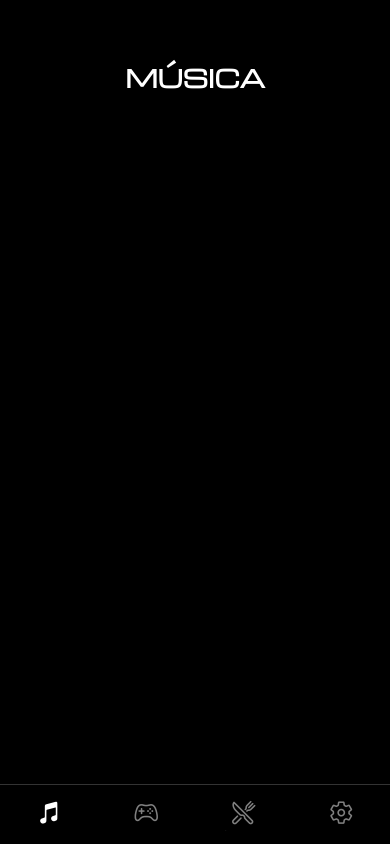
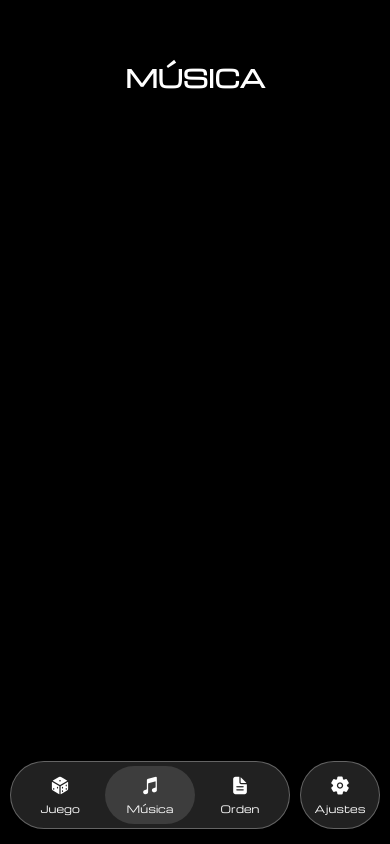
Before and after one commit to Daniel-orona21/Playing-Movil, a React Native app: screen /Layout in a window 390 px wide. Built offline with nearby package versions, Linux system fonts and the light colour scheme.

Commit message:
layout basico

```diff
--- a/App.js
+++ b/App.js
@@ -53,7 +53,8 @@ function HomeScreen({ navigation }) {
 export default function App() {
   return (
     <NavigationContainer>
-      <Stack.Navigator initialRouteName="Home">
+      {/* <Stack.Navigator initialRouteName="Home"> */}
+      <Stack.Navigator initialRouteName="Layout">
         <Stack.Screen name="Home" component={HomeScreen} options={{ headerShown: false }} />
         <Stack.Screen name="Qr" component={QrScreen} options={{ headerShown: false }} />
         <Stack.Screen name="Layout" component={LayoutScreen} options={{ headerShown: false }} />
--- a/constants/Colors.js
+++ b/constants/Colors.js
@@ -1,7 +1,9 @@
 export const Colors = {
   // fondo: '#080808',
   fondo: 'black',
-  contenedor: '$3131314d',
+  tab: 'rgba(217, 217, 217, .15)',
+  tabSeleccionado: 'rgba(217, 217, 217, .25)',
+  contenedor: '#3131314d',
   primary: '#007BFF',
   secundario: '#2CDC6E',
   accent: '#FFC107',
--- a/screens/LayoutScreen.js
+++ b/screens/LayoutScreen.js
@@ -1,6 +1,8 @@
+import React from 'react';
 import { StatusBar } from 'expo-status-bar';
 import { createBottomTabNavigator } from '@react-navigation/bottom-tabs';
 import { Ionicons } from '@expo/vector-icons';
+import { View, Text, StyleSheet, TouchableOpacity, Animated } from 'react-native';
 import MusicaScreen from './MusicaScreen';
 import JuegoScreen from './JuegoScreen';
 import OrdenesScreen from './OrdenesScreen';
@@ -10,75 +12,182 @@ import { Colors } from '../constants/Colors';
 const Tab = createBottomTabNavigator();
 
 const LayoutScreen = ({ navigation }) => {
+  const [activeTab, setActiveTab] = React.useState('Música');
+  const fadeAnim = React.useRef(new Animated.Value(1)).current;
+
+  const handleTabChange = (newTab) => {
+    // Animación de fade out
+    Animated.timing(fadeAnim, {
+      toValue: 0,
+      duration: 150,
+      useNativeDriver: true,
+    }).start(() => {
+      // Cambiar el tab
+      setActiveTab(newTab);
+      // Animación de fade in
+      Animated.timing(fadeAnim, {
+        toValue: 1,
+        duration: 150,
+        useNativeDriver: true,
+      }).start();
+    });
+  };
+
+  const renderScreen = () => {
+    switch (activeTab) {
+      case 'Música':
+        return <MusicaScreen />;
+      case 'Juego':
+        return <JuegoScreen />;
+      case 'Ordenes':
+        return <OrdenesScreen />;
+      case 'Ajustes':
+        return <AjustesScreen />;
+      default:
+        return <JuegoScreen />;
+    }
+  };
+
+  const TabButton = ({ tabName, iconName, label, isSelected, onPress }) => (
+    <TouchableOpacity
+      style={[
+        styles.tabButton,
+        isSelected ? styles.tabButtonSelected : styles.tabButtonUnselected
+      ]}
+      onPress={onPress}
+    >
+      <Ionicons
+        name={iconName}
+        size={20}
+        color="white"
+      />
+      <Text style={styles.tabLabel}>{label}</Text>
+    </TouchableOpacity>
+  );
+
   return (
-    <>
-      <Tab.Navigator
-        screenOptions={({ route }) => ({
-          tabBarIcon: ({ focused, color, size }) => {
-            let iconName;
+    <View style={styles.container}>
+      <Animated.View style={[styles.screenContainer, { opacity: fadeAnim }]}>
+        {renderScreen()}
+      </Animated.View>
 
-            if (route.name === 'Musica') {
-              iconName = focused ? 'musical-notes' : 'musical-notes-outline';
-            } else if (route.name === 'Juego') {
-              iconName = focused ? 'game-controller' : 'game-controller-outline';
-            } else if (route.name === 'Ordenes') {
-              iconName = focused ? 'restaurant' : 'restaurant-outline';
-            } else if (route.name === 'Ajustes') {
-              iconName = focused ? 'settings' : 'settings-outline';
-            }
+      <View style={styles.tabBar}>
+        <View style={styles.mainTabsContainer}>
+            <TabButton
+              tabName="Juego"
+              iconName="dice"
+              label="Juego"
+              isSelected={activeTab === 'Juego'}
+              onPress={() => handleTabChange('Juego')}
+            />
+          <TabButton
+            tabName="Música"
+            iconName="musical-notes"
+            label="Música"
+            isSelected={activeTab === 'Música'}
+            onPress={() => handleTabChange('Música')}
+          />
+          <TabButton
+            tabName="Ordenes"
+            iconName="document-text"
+            label="Orden"
+            isSelected={activeTab === 'Ordenes'}
+            onPress={() => handleTabChange('Ordenes')}
+          />
+        </View>
 
-            return <Ionicons name={iconName} size={size} color={color} />;
-          },
-          tabBarActiveTintColor: 'white',
-          tabBarInactiveTintColor: 'rgba(255, 255, 255, 0.5)',
-          tabBarStyle: {
-            backgroundColor: Colors.fondo,
-            borderTopColor: 'rgba(255, 255, 255, 0.2)',
-            borderTopWidth: 1,
-            height: 60,
-            paddingBottom: 8,
-            paddingTop: 8,
-          },
-          tabBarLabelStyle: {
-            fontFamily: 'Onest-Regular',
-            fontSize: 12,
-            marginTop: 4,
-          },
-          headerShown: false,
-        })}
-      >
-        <Tab.Screen
-          name="Musica"
-          component={MusicaScreen}
-          options={{
-            title: 'Música',
-          }}
-        />
-        <Tab.Screen
-          name="Juego"
-          component={JuegoScreen}
-          options={{
-            title: 'Juegos',
-          }}
-        />
-        <Tab.Screen
-          name="Ordenes"
-          component={OrdenesScreen}
-          options={{
-            title: 'Órdenes',
-          }}
-        />
-        <Tab.Screen
-          name="Ajustes"
-          component={AjustesScreen}
-          options={{
-            title: 'Ajustes',
-          }}
-        />
-      </Tab.Navigator>
+        {/* Botón de Ajustes separado */}
+        <View style={styles.settingsContainer}>
+          <TouchableOpacity
+            style={[
+              styles.settingsButton,
+              activeTab === 'Ajustes' ? styles.settingsButtonSelected : styles.settingsButtonUnselected
+            ]}
+            onPress={() => handleTabChange('Ajustes')}
+          >
+            <Ionicons
+              name="settings"
+              size={20}
+              color="white"
+            />
+            <Text style={styles.tabLabel}>Ajustes</Text>
+          </TouchableOpacity>
+        </View>
+      </View>
+
       <StatusBar style="light" />
-    </>
+    </View>
   );
 };
 
+const styles = StyleSheet.create({
+  container: {
+    flex: 1,
+    backgroundColor: Colors.fondo,
+  },
+  screenContainer: {
+    flex: 1,
+  },
+  tabBar: {
+    flexDirection: 'row',
+    paddingHorizontal: 10,
+    paddingVertical: 10,
+    paddingBottom: 15,
+    alignItems: 'center',
+    justifyContent: 'space-between',
+  },
+  mainTabsContainer: {
+    flexDirection: 'row',
+    backgroundColor: Colors.tab,
+    borderRadius: 99,
+    borderWidth: 1,
+    borderColor: 'rgba(255, 255, 255, 0.3)',
+    paddingVertical: 4,
+    paddingHorizontal: 4,
+    flex: 1,
+    marginRight: 10,
+  },
+  settingsContainer: {
+    // Contenedor para el botón de ajustes separado
+  },
+  tabButton: {
+    flex: 1,
+    alignItems: 'center',
+    justifyContent: 'center',
+    paddingVertical: 8,
+    paddingHorizontal: 10,
+    borderRadius: 99,
+  },
+  tabButtonSelected: {
+    backgroundColor: Colors.tab,
+    // backgroundColor: 'red',
+  },
+  tabButtonUnselected: {
+    backgroundColor: 'transparent',
+  },
+  settingsButton: {
+    alignItems: 'center',
+    justifyContent: 'center',
+    paddingVertical: 12,
+    paddingHorizontal: 10,
+    borderRadius: 99,
+    borderWidth: 1,
+    borderColor: 'rgba(255, 255, 255, 0.3)',
+    minWidth: 80,
+  },
+  settingsButtonSelected: {
+      backgroundColor: Colors.tabSeleccionado,
+    },
+    settingsButtonUnselected: {
+      backgroundColor: Colors.tab,
+  },
+  tabLabel: {
+    color: 'white',
+    fontSize: 10,
+    fontFamily: 'Michroma-Regular',
+    marginTop: 4,
+    textAlign: 'center',
+  },
+});
+
 export default LayoutScreen;
```
